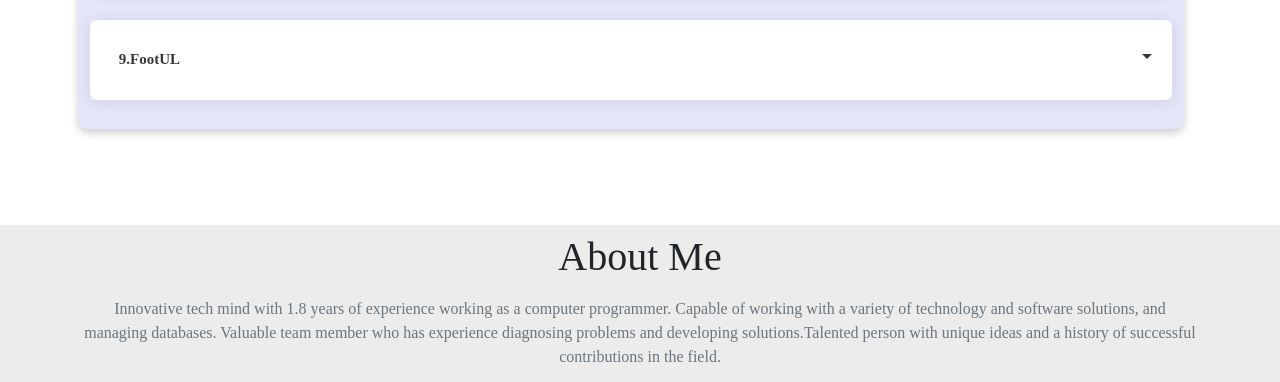
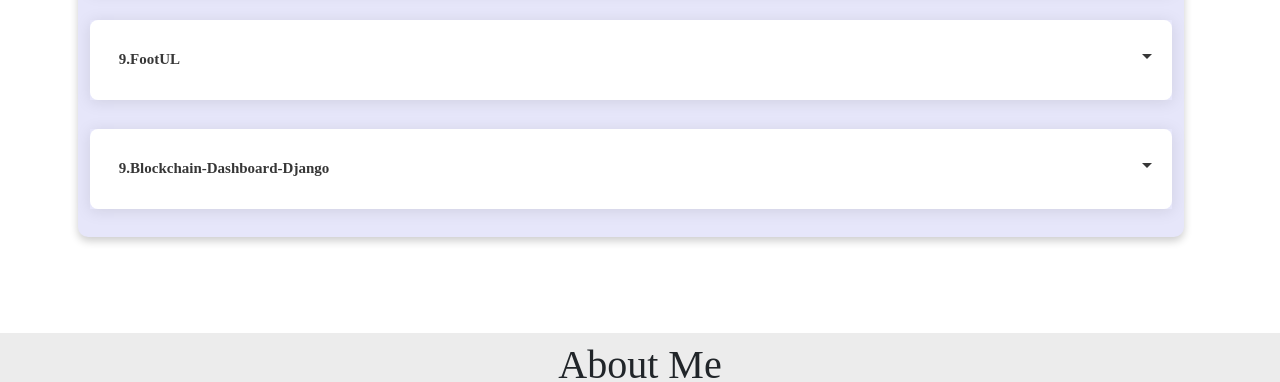
Before and after one commit to Sidharth-e/Sidharth-e.github.io, a plain HTML site: page index.html in a window 1280 px wide. Shown: the part 1900-2282 px from the top of the page. Drawn offline with nearby package versions, Linux system fonts and the light colour scheme.

Commit message:
Update index.html

```diff
--- a/index.html
+++ b/index.html
@@ -178,6 +178,18 @@
                         </div>
                       </div>
                     </div>
+                    <div class="faq-drawer">
+                      <input class="faq-drawer__trigger" id="faq-drawer-10" type="checkbox" /><label class="faq-drawer__title" for="faq-drawer-10">9.Blockchain-Dashboard-Django</label>
+                      <div class="faq-drawer__content-wrapper">
+                        <div class="faq-drawer__content">
+                          <p>
+                            I have developed Blockchain-Dashboard using django to fetch and display crypto currency prices/Trade Prices from the Coingecko cryptocurrency API and Binance api.The app will fetch the deatils on every 15sec.<br>
+                            Github link:<a href="https://github.com/Sidharth-e/Blockchain-Dashboard-Django">https://github.com/Sidharth-e/Blockchain-Dashboard-Django</a><br>
+<strong>Techstack:- DJango,Python.</strong>
+                          </p>
+                        </div>
+                      </div>
+                    </div>
 
 
                   </div>
```
